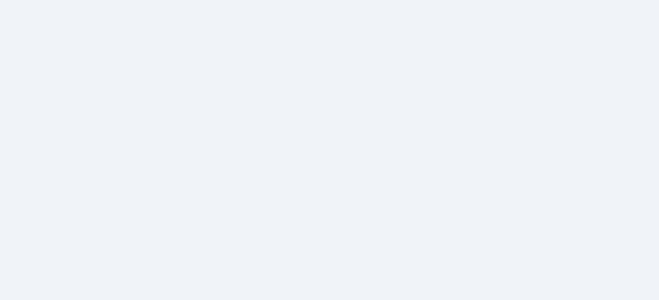
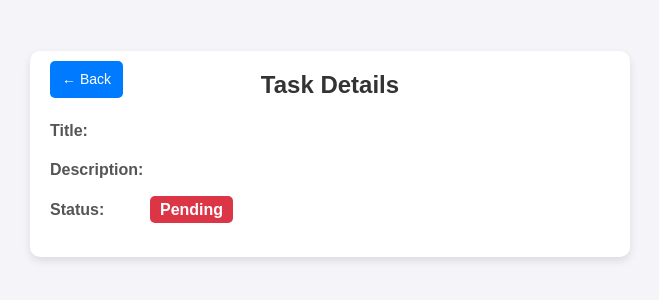
Before and after one commit to sooraj66/TaskManagerApplication-UI, a React (Vite) app: page /tasks/1 in a window 1280 px wide. Before the commit this address had no page. Shown: the part 246-546 px from the top of the page, without its empty margins (310-969 px from the left). Built offline with nearby package versions, Linux system fonts and the light colour scheme; no server answers.

Commit message:
Task Detail Page added

```diff
--- a/src/App.jsx
+++ b/src/App.jsx
@@ -15,6 +15,7 @@ import UserLogin from './components/auth/login/Login';
 import { Routes, Route } from 'react-router-dom';
 import "./App.css"
 import TaskContainer from './components/task/task-container/TaskContainer';
+import TaskDetails from './components/TaskDetails/TaskDetails';
 
 
 
@@ -28,6 +29,7 @@ function App() {
         <Route path="/" element={<TaskContainer />} />  {/* Define routes for different pages */}
         <Route path="/signup" element={<UserRegistration />} />  {/* Route for the registration page */}
         <Route path="/login" element={<UserLogin />} />
+        <Route path="/tasks/:id" element={<TaskDetails/>} />
       </Routes>
     </>
   )
--- /dev/null
+++ b/src/components/TaskDetails/TaskDetails.css
@@ -0,0 +1,86 @@
+/* Center the card in the body */
+.task-details-container {
+    display: flex;
+    justify-content: center;
+    align-items: center;
+    min-height: 100vh; /* Full screen vertical alignment */
+    padding: 20px;
+    background-color: #f4f4f9;
+  }
+
+  .task-details-box {
+    background-color: white;
+    border-radius: 10px;
+    box-shadow: 0 4px 8px rgba(0, 0, 0, 0.1);
+    padding: 20px;
+    max-width: 600px;
+    width: 100%;
+    position: relative; /* Positioning for the back button */
+  }
+
+  /* Style the back button */
+  .back-button {
+    position: absolute;
+    top: 10px;
+    left: 20px;
+    background-color: #007bff;
+    color: white;
+    border: none;
+    padding: 8px 12px;
+    border-radius: 5px;
+    font-size: 14px;
+    cursor: pointer;
+    text-align: center;
+  }
+
+  .back-button:hover {
+    background-color: #0056b3;
+  }
+
+  /* Task Header */
+  .task-header {
+    font-size: 24px;
+    font-weight: bold;
+    text-align: center;
+    margin-bottom: 20px;
+    color: #333;
+  }
+
+  /* Task fields styling */
+  .task-field {
+    margin-bottom: 15px;
+  }
+
+  .task-label {
+    font-size: 16px;
+    font-weight: bold;
+    color: #555;
+    display: inline-block;
+    width: 100px;
+  }
+
+  .task-value {
+    font-size: 16px;
+    color: #333;
+  }
+
+  .task-description {
+    margin-top: 5px;
+    line-height: 1.5;
+  }
+
+  /* Task Status */
+  .task-status {
+    font-weight: bold;
+    padding: 5px 10px;
+    border-radius: 5px;
+    color: white;
+  }
+
+  .task-status.completed {
+    background-color: #28a745;
+  }
+
+  .task-status.pending {
+    background-color: #dc3545;
+  }
--- /dev/null
+++ b/src/components/TaskDetails/TaskDetails.jsx
@@ -0,0 +1,64 @@
+import React from 'react';
+import './TaskDetails.css';
+import { useParams, useNavigate } from 'react-router-dom';
+import { useState, useEffect } from 'react';
+import axios from 'axios';
+
+const TaskDetails = () => {
+    const navigate = useNavigate();
+    const { id } = useParams();
+    const [task,setTask] = useState({});
+
+    const fetchtask = async () =>{
+        try {
+            const token = localStorage.getItem('access_token');
+            const url = `http://localhost:8000/tasks/${id}`;
+            console.log(id)
+            const result = await axios.get(url, {
+              headers: {
+                Authorization: `Bearer ${token}`
+              }
+            });
+            setTask(result?.data)
+
+          }
+          catch (err) {
+            if (err?.status === 401) {
+              navigate('/login')
+            }
+            console.log(err)
+          }
+
+    }
+
+    useEffect(() =>{
+        fetchtask();
+    },[])
+
+  return (
+    <div className="task-details-container">
+      <div className="task-details-box">
+        <button className="back-button" onClick={() => navigate(-1)}>
+          ← Back
+        </button>
+        <h2 className="task-header">Task Details</h2>
+        <div className="task-field">
+          <label className="task-label">Title:</label>
+          <span className="task-value">{task.title}</span>
+        </div>
+        <div className="task-field">
+          <label className="task-label">Description:</label>
+          <p className="task-value task-description">{task.description}</p>
+        </div>
+        <div className="task-field">
+          <label className="task-label">Status:</label>
+          <span className={`task-status ${task.status ? 'completed' : 'pending'}`}>
+            {task.status ? 'Completed' : 'Pending'}
+          </span>
+        </div>
+      </div>
+    </div>
+  );
+};
+
+export default TaskDetails;
--- a/src/components/task/task-item/Taskitem.jsx
+++ b/src/components/task/task-item/Taskitem.jsx
@@ -4,6 +4,7 @@ import AddOrEditTask from '../add-task/AddOrEditTask';
 import Card from 'react-bootstrap/Card';
 import axios from 'axios';
 import ConfirmDelete from '../../ConfirmDelete/ConfirmDelete';
+import { Link } from 'react-router-dom';
 
 
 const TaskItem = ({ task, refetch }) => {
@@ -67,7 +68,7 @@ const TaskItem = ({ task, refetch }) => {
       {showConfirmDelete && <ConfirmDelete handleClose={handleHideConfirmDelete} deleteTask={() => deleteTask(task)} />}
 
       <Card border="primary" style={{ width: '18rem' }}>
-        <Card.Header>{task.title}</Card.Header>
+        <Card.Header><Link to={`/tasks/${task.id}`}>{task.title}</Link></Card.Header>
         <Card.Body>
           <Card.Title><span>status : {task.status ? 'completed' : 'pending'}</span></Card.Title>
           <Card.Text>
```
